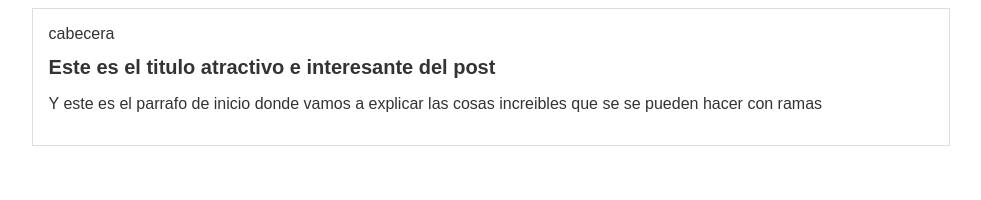
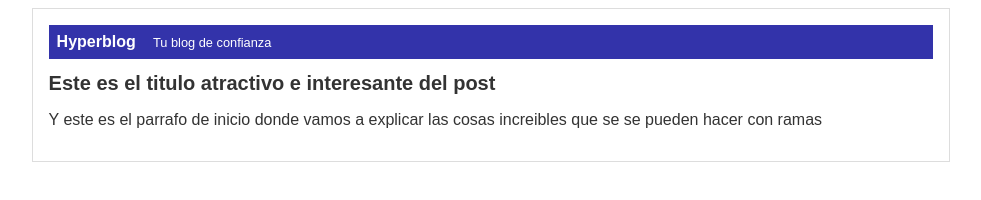
Before and after one commit to ernerdo/hyperblog, a plain HTML site: page blogpost.html in a window 1280 px wide. Shown: the whole page, without its empty margins (149-1130 px from the left). Drawn offline with Linux system fonts and the light colour scheme.

Commit message:
Finalizada la cabecera con diseno azul

```diff
--- a/blogpost.html
+++ b/blogpost.html
@@ -5,7 +5,7 @@
 </head>
 <body>
     <div id="container">
-<div id="cabecera">cabecera
+<div id="cabecera">Hyperblog <span id="tagline">Tu blog de confianza</span>
 
 </div>
 
--- a/css/estilos.css
+++ b/css/estilos.css
@@ -3,6 +3,21 @@ body
     color: #333;
     text-align: center;
     font-family: "Arial";
+}
+#cabecera
+{
+    background: #33A;
+    box-shadow: 0px 2 px 20 px 0px rgba(0, 0, 0, 0.5);
+    color: white;
+    font-weight: bold;
+    margin: 0;
+    padding: 0.5em;
+}
+#cabecera #tagline
+{
+    padding: 0 0 0 1em;
+    font-weight: normal;
+    font-size: 0.8em;
 }
 #container
 {
```
